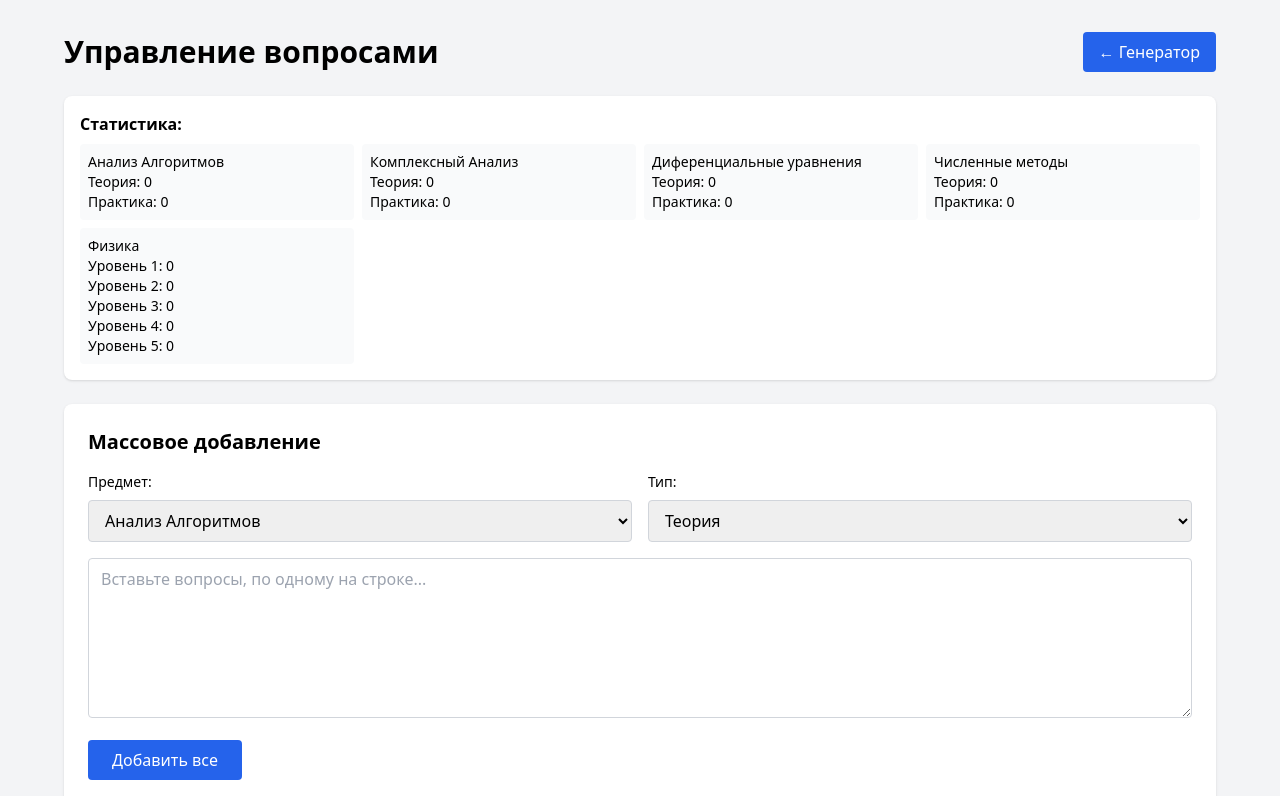
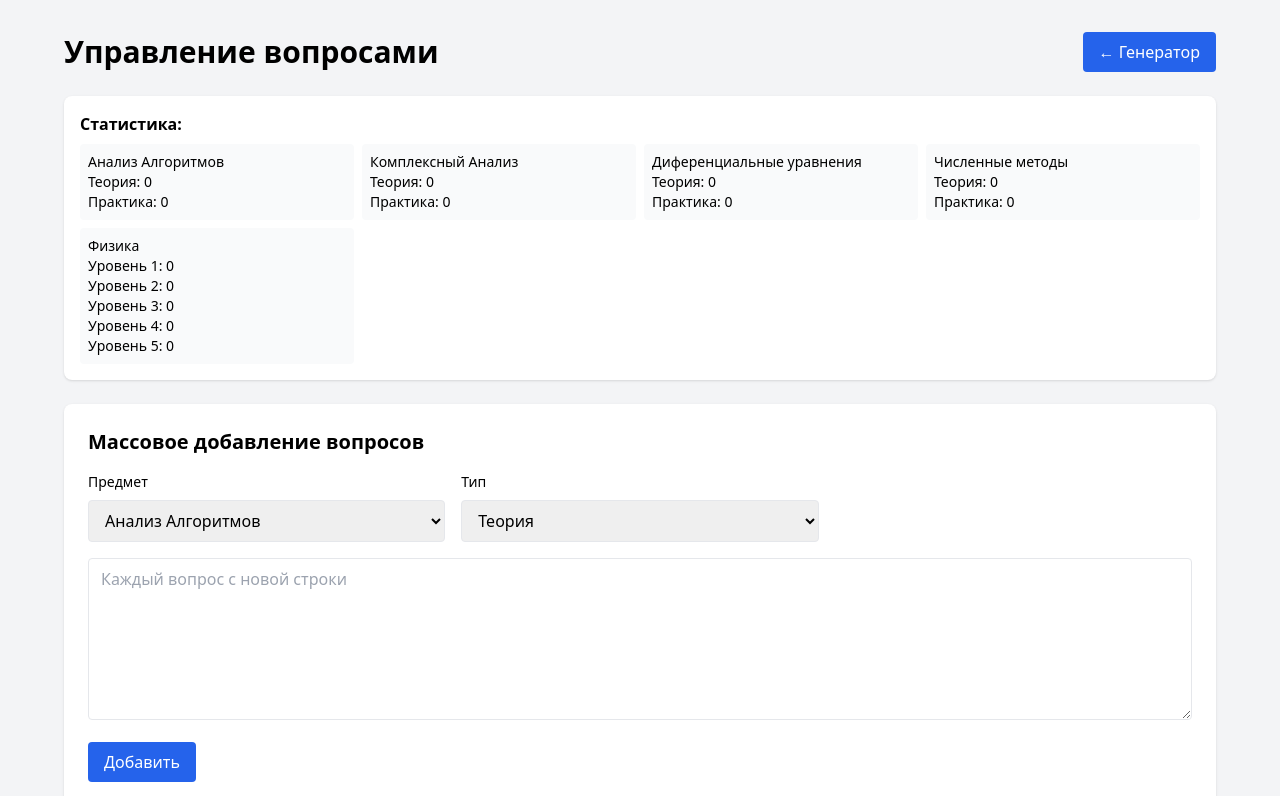
Before and after one commit to Rinat5x30/exam-ticket-generator, a Next.js app: page /questions in a window 1280 px wide. Shown: the top 796 px of the page. Built offline with nearby package versions, Linux system fonts and the light colour scheme.

Commit message:
Fix: BulkImport physics subject typing

```diff
--- a/components/BulkImport.tsx
+++ b/components/BulkImport.tsx
@@ -5,74 +5,98 @@ import { storage } from '@/lib/storage';
 import { SUBJECTS, PHYSICS_LEVELS } from '@/lib/types';
 
 export default function BulkImport() {
+  const [subject, setSubject] = useState<string>(SUBJECTS[0]);
+  const [type, setType] = useState<'theory' | 'practice'>('theory');
+  const [difficulty, setDifficulty] = useState<number>(1);
   const [text, setText] = useState('');
-  const [subject, setSubject] = useState(SUBJECTS[0]);
-  const [type, setType] = useState<'theory' | 'practice'>('theory');
-  const [level, setLevel] = useState(1);
 
   const isPhysics = subject === 'Физика';
 
   const handleBulkAdd = () => {
-    const lines = text.split('\n').filter(line => line.trim());
-
-    if (lines.length === 0) {
-      alert('Введите вопросы (по одному на строке)');
+    if (!text.trim()) {
+      alert('Введите текст вопросов');
       return;
     }
 
-    const questions = lines.map(line => ({
-      subject,
-      type: isPhysics ? 'theory' as const : type, // Physics doesn't use type
-      text: line.trim(),
-      ...(isPhysics && { level }), // Add level only for Physics
-    }));
+    const lines = text
+      .split('\n')
+      .map(line => line.trim())
+      .filter(Boolean);
+
+    if (lines.length === 0) {
+      alert('Нет корректных строк для импорта');
+      return;
+    }
+
+    const questions = lines.map(line => {
+      if (isPhysics) {
+        return {
+          subject,
+          type: 'theory',
+          text: line,
+          difficulty,
+        };
+      }
+
+      return {
+        subject,
+        type,
+        text: line,
+      };
+    });
 
     storage.addQuestions(questions);
-    alert(`Добавлено ${questions.length} вопросов`);
     setText('');
+    alert(`Добавлено вопросов: ${questions.length}`);
   };
 
   return (
     <div className="bg-white p-6 rounded-lg shadow mb-6">
-      <h2 className="text-xl font-bold mb-4">Массовое добавление</h2>
+      <h2 className="text-xl font-bold mb-4">Массовое добавление вопросов</h2>
 
-      <div className="grid grid-cols-2 gap-4 mb-4">
+      <div className="grid grid-cols-1 md:grid-cols-3 gap-4 mb-4">
         <div>
-          <label className="block text-sm font-medium mb-2">Предмет:</label>
+          <label className="block text-sm font-medium mb-2">Предмет</label>
           <select
             value={subject}
-            onChange={(e) => setSubject(e.target.value)}
-            className="w-full px-3 py-2 border border-gray-300 rounded"
+            onChange={e => setSubject(e.target.value)}
+            className="w-full px-3 py-2 border rounded"
           >
             {SUBJECTS.map(s => (
-              <option key={s} value={s}>{s}</option>
+              <option key={s} value={s}>
+                {s}
+              </option>
             ))}
           </select>
         </div>
 
-        {isPhysics ? (
+        {!isPhysics && (
           <div>
-            <label className="block text-sm font-medium mb-2">Уровень сложности (1-{PHYSICS_LEVELS}):</label>
-            <select
-              value={level}
-              onChange={(e) => setLevel(Number(e.target.value))}
-              className="w-full px-3 py-2 border border-gray-300 rounded"
-            >
-              {Array.from({ length: PHYSICS_LEVELS }, (_, i) => i + 1).map(lvl => (
-                <option key={lvl} value={lvl}>Уровень {lvl}</option>
-              ))}
-            </select>
-          </div>
-        ) : (
-          <div>
-            <label className="block text-sm font-medium mb-2">Тип:</label>
+            <label className="block text-sm font-medium mb-2">Тип</label>
             <select
               value={type}
-              onChange={(e) => setType(e.target.value as 'theory' | 'practice')}
-              className="w-full px-3 py-2 border border-gray-300 rounded"
+              onChange={e => setType(e.target.value as 'theory' | 'practice')}
+              className="w-full px-3 py-2 border rounded"
             >
               <option value="theory">Теория</option>
               <option value="practice">Практика</option>
+            </select>
+          </div>
+        )}
+
+        {isPhysics && (
+          <div>
+            <label className="block text-sm font-medium mb-2">Уровень</label>
+            <select
+              value={difficulty}
+              onChange={e => setDifficulty(Number(e.target.value))}
+              className="w-full px-3 py-2 border rounded"
+            >
+              {Array.from({ length: PHYSICS_LEVELS }, (_, i) => i + 1).map(lvl => (
+                <option key={lvl} value={lvl}>
+                  Уровень {lvl}
+                </option>
+              ))}
             </select>
           </div>
         )}
@@ -80,19 +104,17 @@ export default function BulkImport() {
 
       <textarea
         value={text}
-        onChange={(e) => setText(e.target.value)}
-        placeholder={isPhysics
-          ? `Вставьте вопросы уровня ${level}, по одному на строке...`
-          : "Вставьте вопросы, по одному на строке..."
-        }
-        className="w-full h-40 px-3 py-2 border border-gray-300 rounded mb-4"
+        onChange={e => setText(e.target.value)}
+        rows={6}
+        placeholder="Каждый вопрос с новой строки"
+        className="w-full px-3 py-2 border rounded mb-4"
       />
 
       <button
         onClick={handleBulkAdd}
-        className="px-6 py-2 bg-blue-600 text-white rounded hover:bg-blue-700"
+        className="px-4 py-2 bg-blue-600 text-white rounded hover:bg-blue-700"
       >
-        Добавить все
+        Добавить
       </button>
     </div>
   );
```
